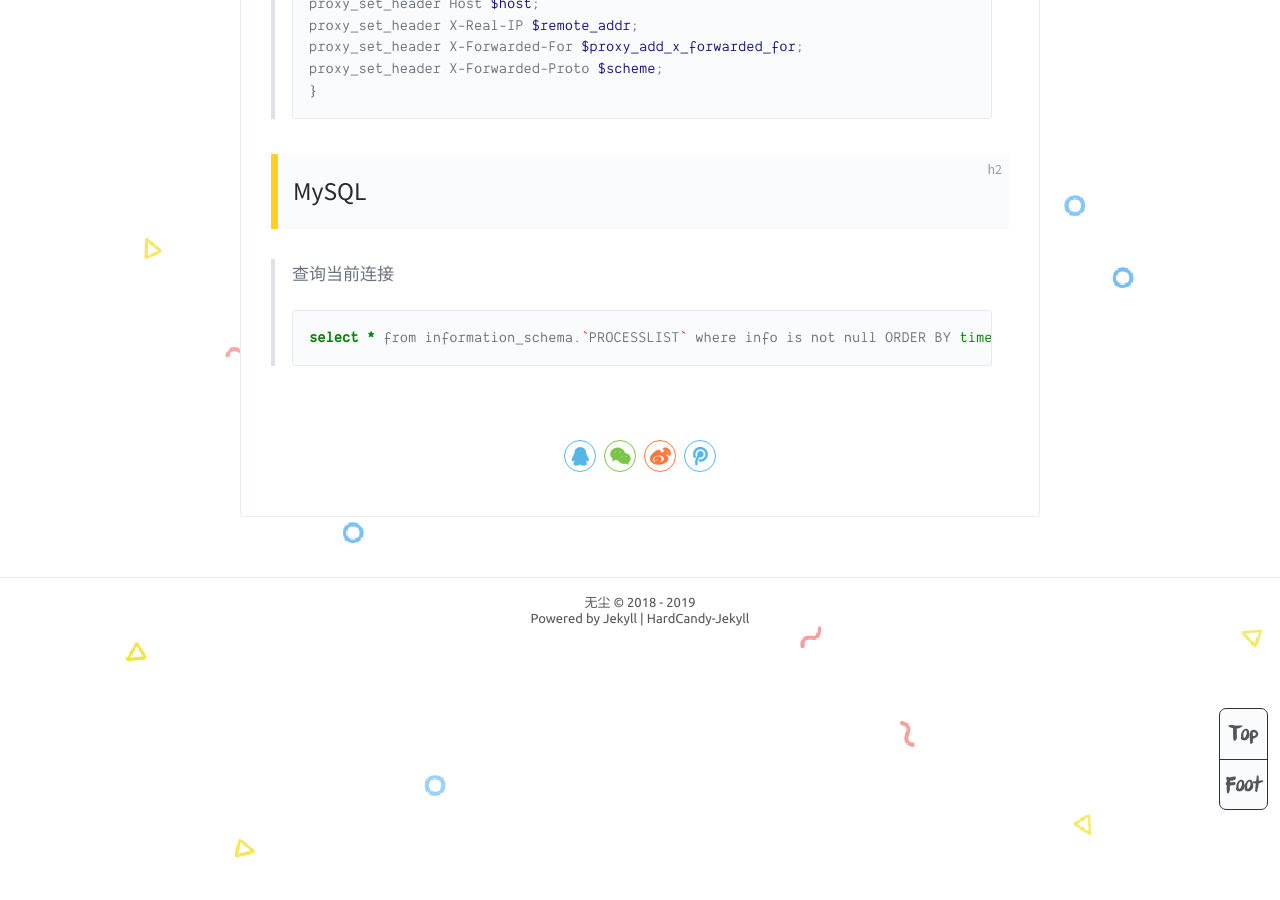
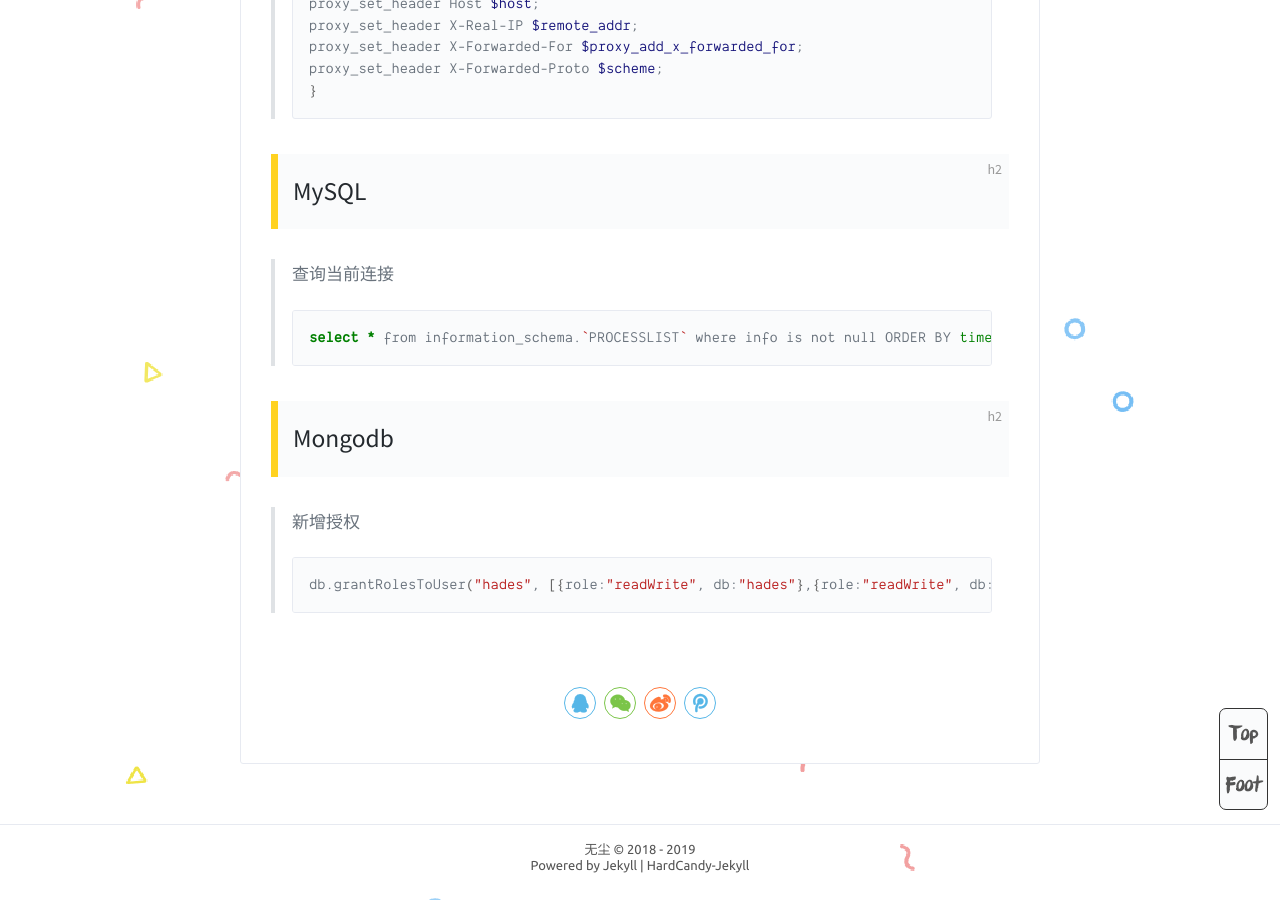
Before and after one commit to WuChenLinux/yw, a Jekyll site: the page built from _posts/2019-08-09-profile.md, in a window 1280 px wide and 900 px high, scrolled down 3961 px. Built offline with Jekyll 4.4.1, drawn with Linux system fonts in a browser that asks for light colours; comment, search, counter and statistics services are not loaded; some of the changed text lies outside the part shown.

Commit message:
Update 2019-08-09-profile.md

````diff
--- a/_posts/2019-08-09-profile.md
+++ b/_posts/2019-08-09-profile.md
@@ -138,3 +138,10 @@ proxy_set_header X-Forwarded-Proto $scheme;
 ```shell
 select * from information_schema.`PROCESSLIST` where info is not null ORDER BY time desc;
 ```
+
+## Mongodb
+
+> 新增授权
+```shell
+db.grantRolesToUser("hades", [{role:"readWrite", db:"hades"},{role:"readWrite", db:"persona"}]);
+```
````
Also changed, not shown: other parts of _posts/2019-08-09-profile.md (+2 -2 lines).
